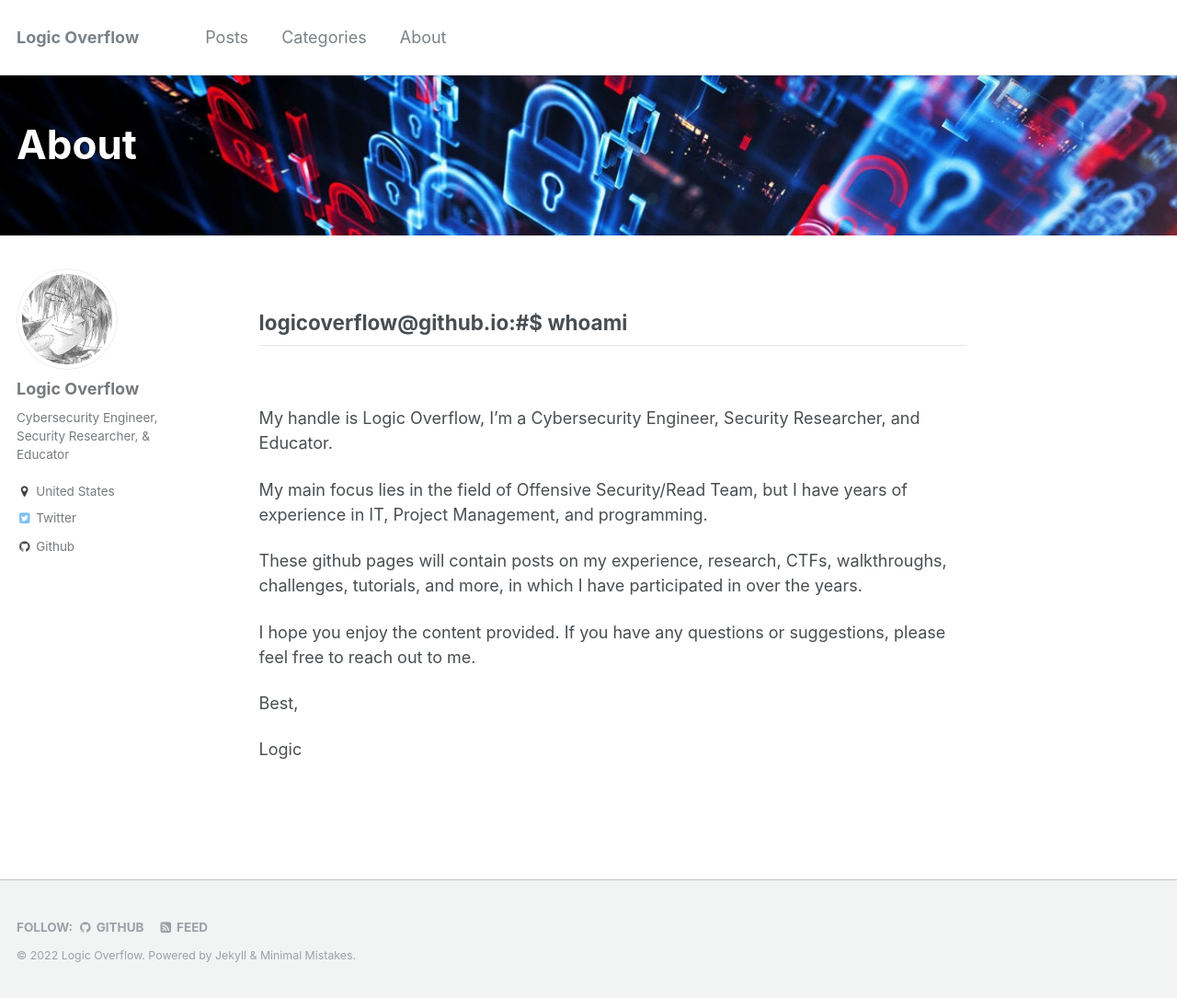
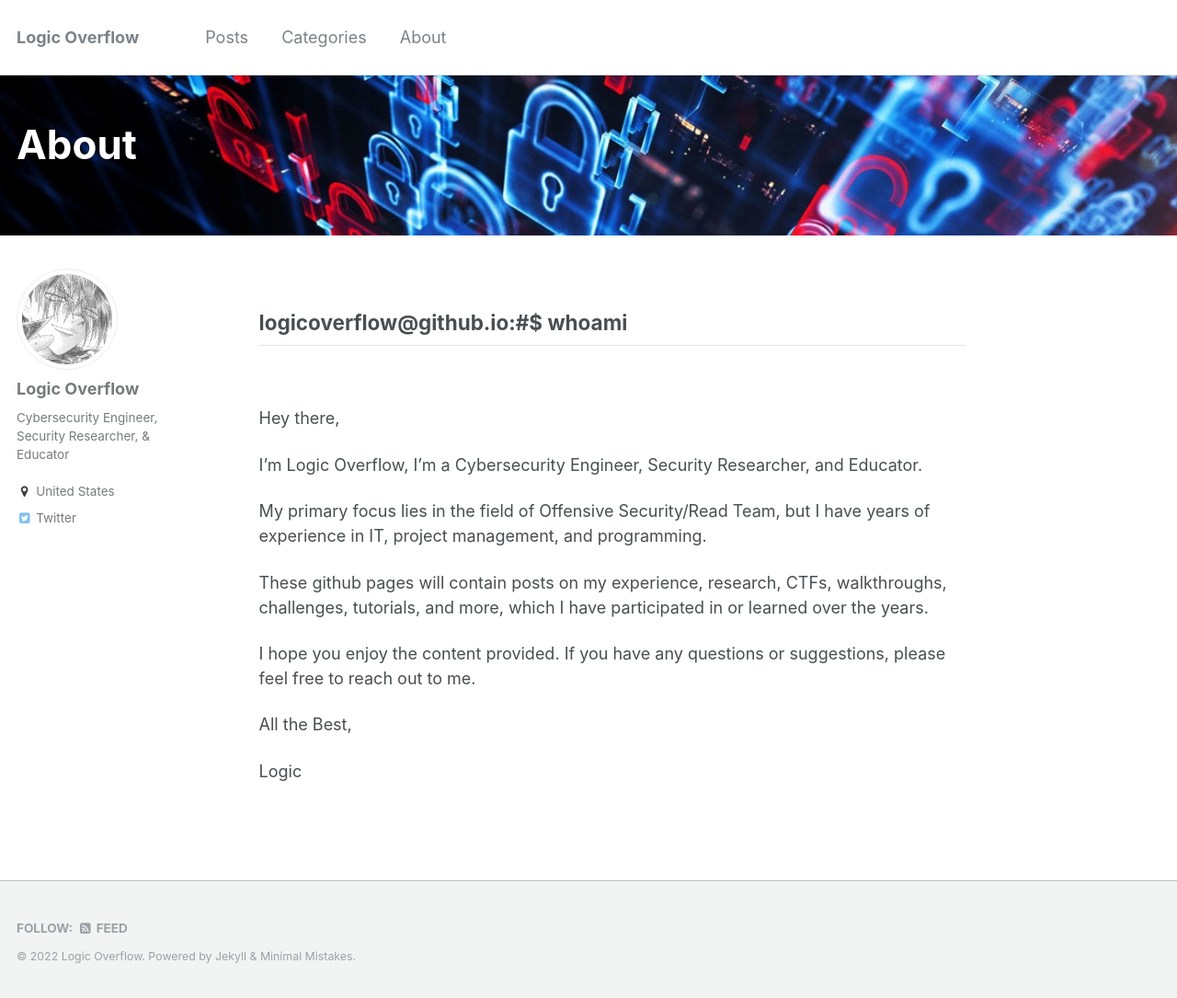
Before and after one commit to logicoverflow/logicoverflow.github.io, a Jekyll site: the page built from _pages/about.md, in a window 1280 px wide and 1085 px high. Shown: the whole window at 92% size. Built offline with Jekyll 4.4.1, drawn with Linux system fonts in a browser that asks for light colours.

Commit message:
Setting Changes

```diff
--- a/_config.yml
+++ b/_config.yml
@@ -18,9 +18,9 @@
 # breadcrumbs            : false # true, false (default)
 words_per_minute         : 200
 comments:
-  provider               : "disqus"
+  provider               :
   disqus:
-    shortname            : "logicoverflow"
+    shortname            :
   discourse:
     server               : # https://meta.discourse.org/t/embedding-discourse-comments-via-javascript/31963 , e.g.: meta.discourse.org
   facebook:
@@ -70,9 +70,9 @@
 
 # Analytics
 analytics:
-  provider               : "google" # false (default), "google", "google-universal", "custom"
+  provider               : # false (default), "google", "google-universal", "custom"
   google:
-    tracking_id          : "UA-85282217-1"
+    tracking_id          :
 
 
 # Site Author
@@ -89,7 +89,7 @@
   flickr           :
   facebook         :
   foursquare       :
-  github           : "logicoverflow/"
+  github           :
   google_plus      :
   keybase          :
   instagram        :
--- a/_pages/about.md
+++ b/_pages/about.md
@@ -9,14 +9,16 @@
 
 ## logicoverflow@github.io:#$ whoami
 <br/><br/>
-My handle is Logic Overflow, I'm a Cybersecurity Engineer, Security Researcher, and Educator.
+Hey there,
 
-My main focus lies in the field of Offensive Security/Read Team, but I have years of experience in IT, Project Management, and programming.
+I'm Logic Overflow, I'm a Cybersecurity Engineer, Security Researcher, and Educator.
 
-These github pages will contain posts on my experience, research, CTFs, walkthroughs, challenges, tutorials, and more, in which I have participated in over the years.
+My primary focus lies in the field of Offensive Security/Read Team, but I have years of experience in IT, project management, and programming.
+
+These github pages will contain posts on my experience, research, CTFs, walkthroughs, challenges, tutorials, and more, which I have participated in or learned over the years.
 
 I hope you enjoy the content provided. If you have any questions or suggestions, please feel free to reach out to me.
 
-Best,
+All the Best,
 
 Logic
```
